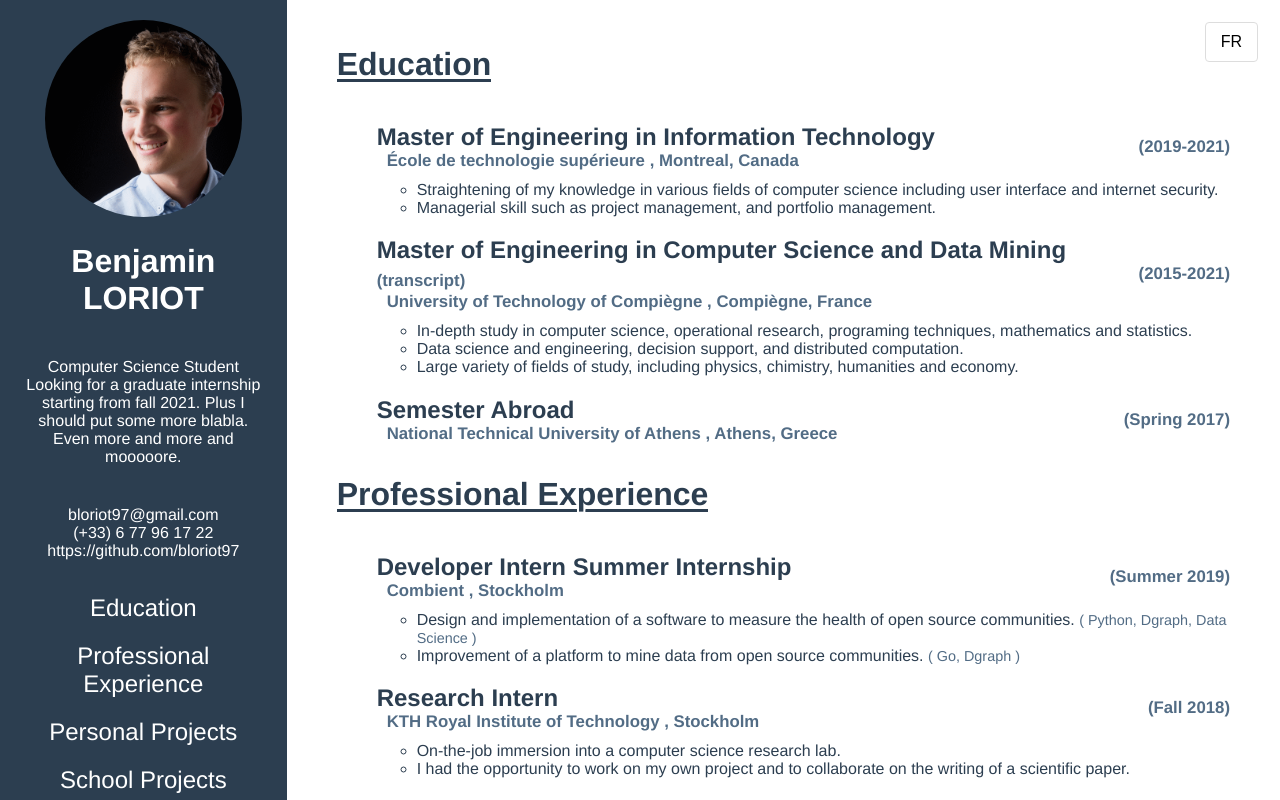
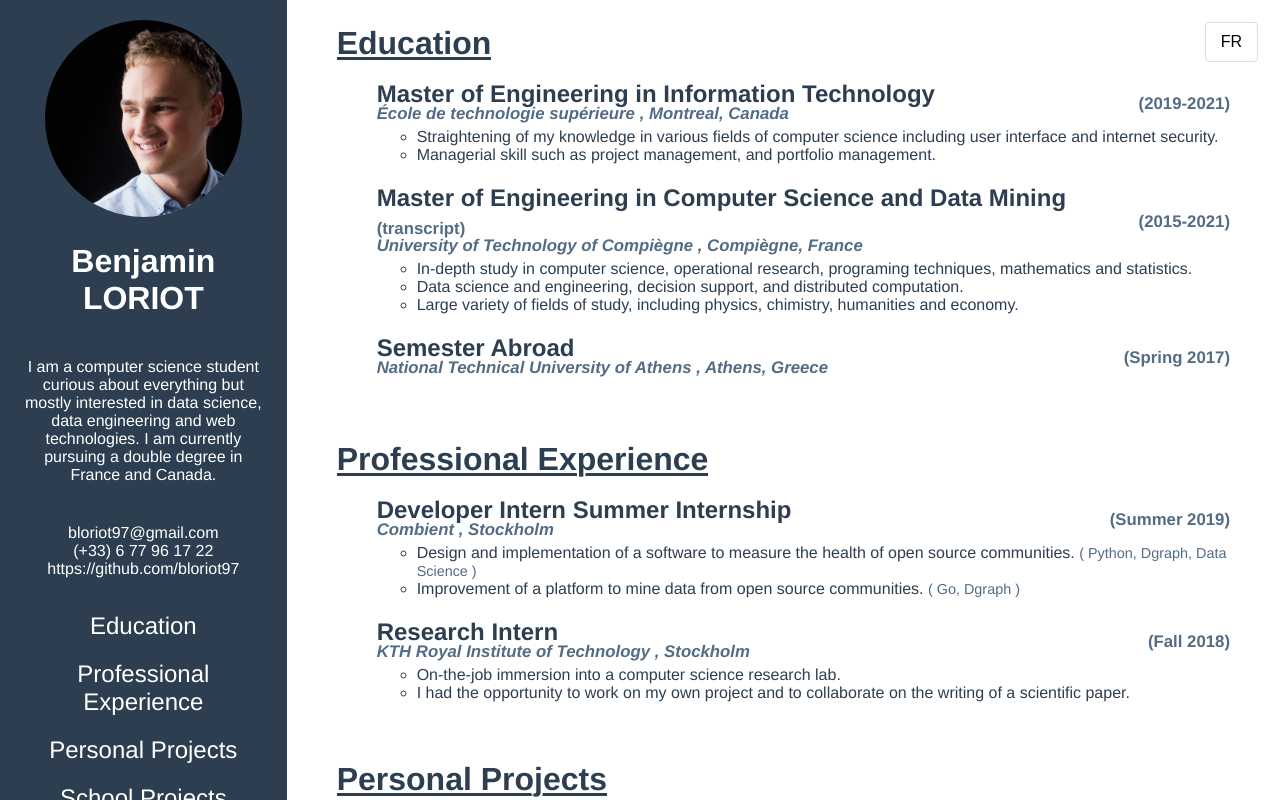
Before and after one commit to bloriot97/personal-page, a Vue app: page / in a window 1280 px wide. Shown: the top 800 px of the page. Built offline with nearby package versions, Linux system fonts and the light colour scheme.

Commit message:
Better mobile

```diff
--- a/src/App.vue
+++ b/src/App.vue
@@ -86,14 +86,21 @@
         color: set-button-text-color($side_bar_color);
         @media screen and (max-width: $breakpoint-phone) {
             width: 100%;
+            padding: 00px;
+        }
+        & > #description {
+            padding: 20px 0px 40px 0;
+            @media screen and (max-width: $breakpoint-phone) {
+                padding: 20px 10px 40px 10px;
+            }
+        }
+        & > .sidebar > ul {
+            padding: 0px 10px;
         }
     }
     #picture {
         width: 80%;
         border-radius: 50%;
-    }
-    #description {
-        padding: 20px 0px 40px 0;
     }
     #language_switch{
         position: fixed;
@@ -105,7 +112,6 @@
         @media screen and (max-width: $breakpoint-phone) {
             width: 100%;
         }
-
     }
     a {
         color: inherit;
--- a/src/components/CVItem.vue
+++ b/src/components/CVItem.vue
@@ -57,7 +57,8 @@
         display: flex;
         justify-content: space-between;
         align-items: center;
-        margin-bottom: 0.4em;
+        margin-bottom: 0em;
+
     }
     .date{
         font-size: 0.7em;
@@ -65,8 +66,10 @@
     }
     .sub_title{
         font-size: 0.7em;
-        padding-left: 10px;
+        //padding-left: 10px;
+        transform: translate(0px, -4px);
         color: $sub_title_color;
+        font-style: italic;
     }
     .techno {
         font-size: 0.9em;
--- a/src/components/MainContainer.vue
+++ b/src/components/MainContainer.vue
@@ -1,6 +1,10 @@
 <template>
     <div id="main_container">
-        <div v-for="(section_name, section_id) in $t('sections')" v-bind:key="section_name">
+        <div
+                v-for="(section_name, section_id) in $t('sections')"
+                v-bind:key="section_name"
+                class="section"
+        >
             <h1 :id="section_id">{{ $t('sections.' + section_id) }}</h1>
             <ul class="main_list" v-if="section_id != 'skills'">
                 <CVItem
@@ -165,7 +169,7 @@
     text-align: left;
     padding: 30px 50px;
     @media (max-width: $breakpoint-tablet) {
-        padding: 0px;
+        padding: 15px;
     }
 }
 .main_list {
@@ -181,24 +185,35 @@
         border-bottom: 3px solid currentColor;
         display: inline-block;
         line-height: 0.85;
+        margin: 0em;
         text-shadow:
                 2px 2px $clear_primary_color,
                 2px -2px $clear_primary_color,
                 -2px 2px $clear_primary_color,
                 -2px -2px $clear_primary_color;
     }
+    .section{
+        margin-bottom: 64px;
+    }
     #cs {
         display: flex;
         justify-content: space-between;
-    }
-    .cs_section {
+        & > .cs_section {
             padding: 0 10px;
             max-width: 250px;
             & > h3 {
                 margin-top: 0;
             }
             text-align: justify;
+            @media (max-width: $breakpoint-tablet) {
+                margin-bottom: 30px;
             }
+        }
+        @media (max-width: $breakpoint-tablet) {
+            flex-wrap: wrap;
+        }
+    }
+
     .cs_item {
 
     }
```
Also changed, not shown: src/plugins/i18n.js, 1 other file (tests, documents, lock files or other folders). Lines whose indentation alone changed are shown as unchanged.
